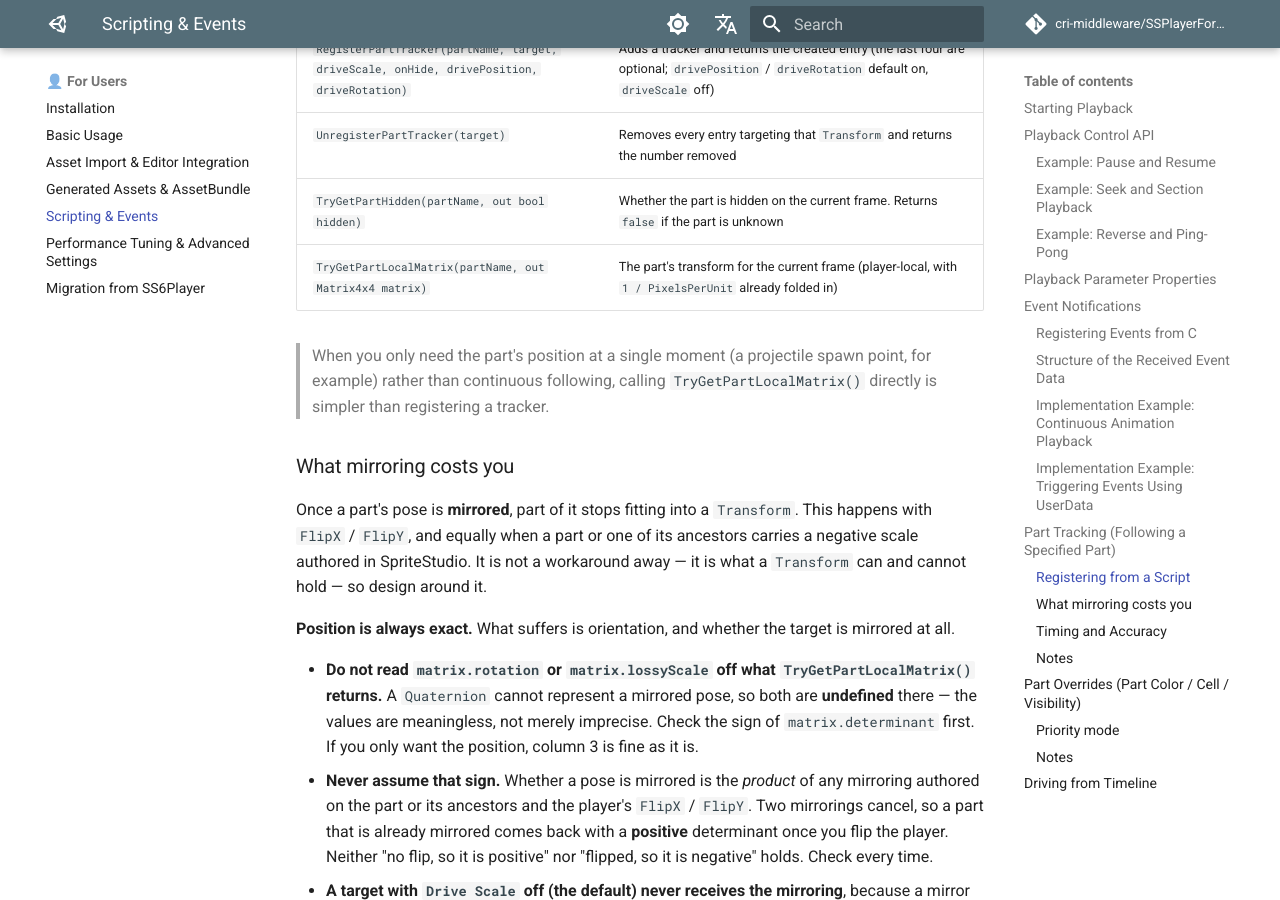
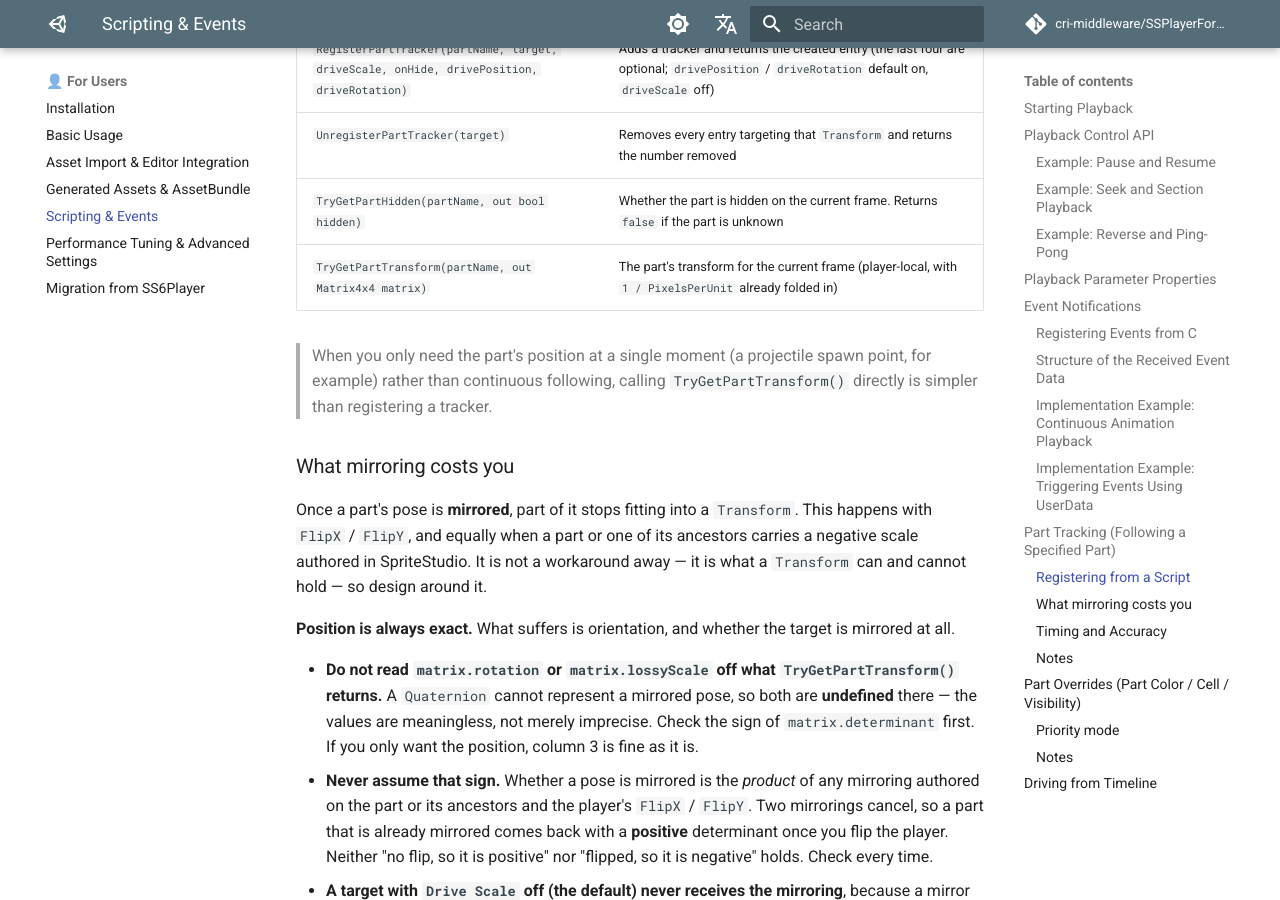
Before and after one commit to cri-middleware/SSPlayerForUnity, an MkDocs documentation site: the page built from docs/en/workflow/usage_scripting.md, in a window 1280 px wide and 900 px high, scrolled down 9132 px. Built offline with MkDocs 1.6.1 and Material for MkDocs 9.7.7, drawn with Linux system fonts in a browser that asks for light colours; comment, search, counter and statistics services are not loaded.

Commit message:
conventions: the part transform is called a transform
    TryGetPartLocalMatrix -> TryGetPartTransform

Every sibling Player calls this one thing by the family's stem —
ForWeb's `getPartTransform`, ForGodot's `get_part_transform`,
ForFlutter's `partTransform`, ForReactNative's `getPartTransform`,
ForWgpu's `part_transform` — and this was the only face that did not.
The conventions allow the host its own shape, so `TryGet…` and the
`out` parameter stay; what is not the host's is the stem (SDK:
20_design/40_api_conventions §3).

Neither half of the old name earned its place. **Local** is a property
every sibling shares and none of them names: they all report the part in
player-local space, and the coordinate space is documented rather than
spelled into the identifier. **Matrix** is the `out` parameter's type,
which C# already states at the call site.

Renamed on both layers, since both are public: `SpriteStudioPlayer` and
`SpriteStudioInternalPlayer`. Unlike ForReactNative's Layer 2 — which
deliberately keeps the C ABI's shape and says so — nothing here claims
that exemption.

Also moves a `<summary>` that had drifted one member up. `GetPartNames`
carried two of them, the first describing cellmaps, while
`GetCellmapNames` right below it had none. Two summaries on one member is
not valid XML doc, so IntelliSense was showing the wrong text for both.
The analyzer does not check this.

Renames and a comment move only — no behaviour change.

Checked with `scripts/run-tests.sh` on 6000.3.16f1: EditMode, PlayMode
and Standalone Player all pass, which is also the compile check. The run
deletes eleven tracked `.meta` files for the platforms it did not build;
those were restored, and the fixtures it generates were cleared.
`scripts/build-docs.sh` builds both locales --strict.

```diff
--- a/docs/en/workflow/usage_scripting.md
+++ b/docs/en/workflow/usage_scripting.md
@@ -303,9 +303,9 @@ player.UnregisterPartTracker(weapon.transform);
 | `RegisterPartTracker(partName, target, driveScale, onHide, drivePosition, driveRotation)` | Adds a tracker and returns the created entry (the last four are optional; `drivePosition` / `driveRotation` default on, `driveScale` off) |
 | `UnregisterPartTracker(target)` | Removes every entry targeting that `Transform` and returns the number removed |
 | `TryGetPartHidden(partName, out bool hidden)` | Whether the part is hidden on the current frame. Returns `false` if the part is unknown |
-| `TryGetPartLocalMatrix(partName, out Matrix4x4 matrix)` | The part's transform for the current frame (player-local, with `1 / PixelsPerUnit` already folded in) |
+| `TryGetPartTransform(partName, out Matrix4x4 matrix)` | The part's transform for the current frame (player-local, with `1 / PixelsPerUnit` already folded in) |
 
-> When you only need the part's position at a single moment (a projectile spawn point, for example) rather than continuous following, calling `TryGetPartLocalMatrix()` directly is simpler than registering a tracker.
+> When you only need the part's position at a single moment (a projectile spawn point, for example) rather than continuous following, calling `TryGetPartTransform()` directly is simpler than registering a tracker.
 
 ### What mirroring costs you
 
@@ -313,7 +313,7 @@ Once a part's pose is **mirrored**, part of it stops fitting into a `Transform`.
 
 **Position is always exact.** What suffers is orientation, and whether the target is mirrored at all.
 
-- **Do not read `matrix.rotation` or `matrix.lossyScale` off what `TryGetPartLocalMatrix()` returns.** A `Quaternion` cannot represent a mirrored pose, so both are **undefined** there — the values are meaningless, not merely imprecise. Check the sign of `matrix.determinant` first. If you only want the position, column 3 is fine as it is.
+- **Do not read `matrix.rotation` or `matrix.lossyScale` off what `TryGetPartTransform()` returns.** A `Quaternion` cannot represent a mirrored pose, so both are **undefined** there — the values are meaningless, not merely imprecise. Check the sign of `matrix.determinant` first. If you only want the position, column 3 is fine as it is.
 - **Never assume that sign.** Whether a pose is mirrored is the *product* of any mirroring authored on the part or its ancestors and the player's `FlipX` / `FlipY`. Two mirrorings cancel, so a part that is already mirrored comes back with a **positive** determinant once you flip the player. Neither "no flip, so it is positive" nor "flipped, so it is negative" holds. Check every time.
 - **A target with `Drive Scale` off (the default) never receives the mirroring**, because a mirror can only be expressed as a negative scale. The target itself stays unmirrored, and **`FlipX` additionally leaves its orientation 180 degrees away**; `FlipY` does not. The two axes differ because the decomposition into rotation plus negative scale puts the sign on the Y axis: expressing a horizontal mirror that way costs an extra 180-degree rotation, and that is what survives in the rotation.
 - **Turning `Drive Scale` on delivers the mirroring, but a negative scale has side effects in Unity.** Colliders in particular **do not honour negative scale** (a PhysX limitation), so the artwork mirrors while the hitbox stays as it was, silently. Particles and 3D mesh children are affected too, through simulation space and face winding.
```
Also changed, not shown: docs/ja/workflow/usage_scripting.md (+3 -3 lines), 3 other files.
